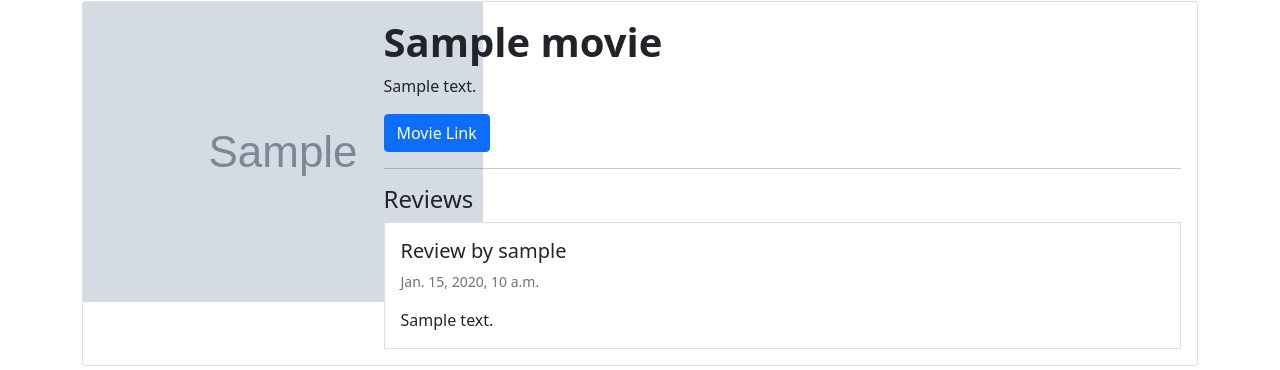
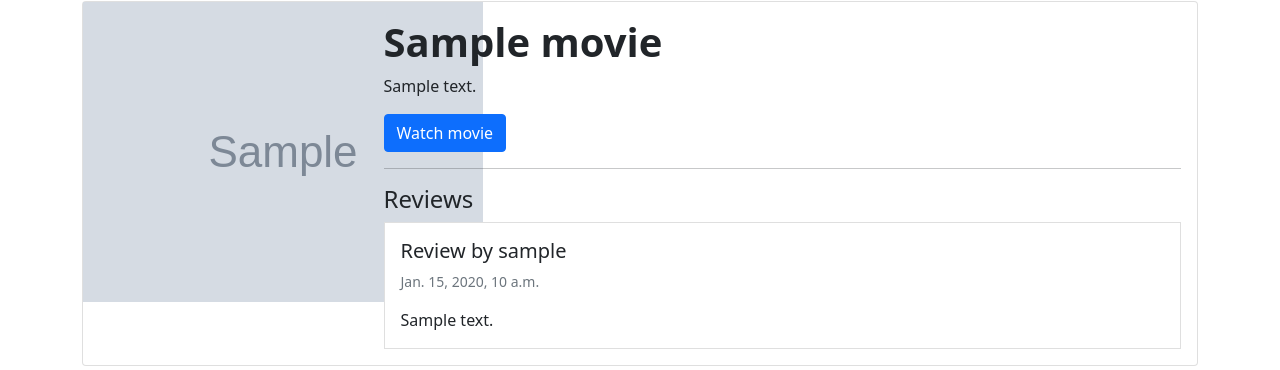
Before and after one commit to paulnyabaro/moviereviews, a Django app: page /movie/1/ in a window 1280 px wide. Shown: the part 127-497 px from the top of the page. Run offline with Django 4.2, Linux system fonts and the light colour scheme; tables that the repository leaves empty hold one stand-in row (values such as "Sample post"); grey boxes marked "Sample" are stand-in pictures; parts of the project's set-up code (start-up, migrations or seed data) failed here and were passed over.

Commit message:
Updated watch movie link

```diff
--- a/movie/templates/detail.html
+++ b/movie/templates/detail.html
@@ -11,7 +11,7 @@
                         <h1 class="card-title fw-bold">{{ movie.title }}</h2>
                         <p class="cart-text">{{ movie.description }}</p>
                         {% if movie.url %}
-                        <a href="{{ movie.url }}" class="btn btn-primary me-2">Movie Link</a>
+                        <a href="{{ movie.url }}" class="btn btn-primary me-2">Watch movie</a>
                         {% endif %}
 
                         {% if user.is_authenticated %}
```
